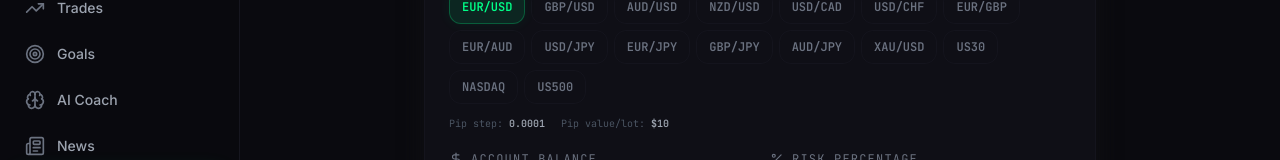
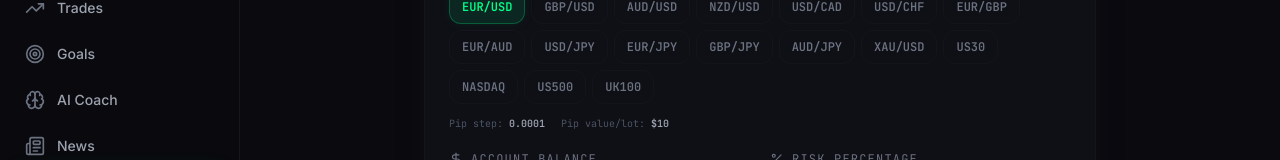
Before and after one commit to KAXUN01/jurnal-application, a Next.js app: page /calculator in a window 1280 px wide. Shown: the part 327-487 px from the top of the page. Built offline with nearby package versions, Linux system fonts and the light colour scheme; no server answers.

Commit message:
feat: add trade calculators, journal page, and specialized UI components for position management and AI coaching

```diff
--- a/src/app/ai-coach/page.tsx
+++ b/src/app/ai-coach/page.tsx
@@ -270,6 +270,7 @@ export default function AICoachPage() {
                                     <option value="GBPUSD">GBPUSD</option>
                                     <option value="AUDUSD">AUDUSD</option>
                                     <option value="US500">US500</option>
+                                    <option value="UK100">UK100</option>
                                 </Select>
                             </div>
 
--- a/src/app/calculator/page.tsx
+++ b/src/app/calculator/page.tsx
@@ -43,6 +43,7 @@ const FOREX_PAIRS: ForexPair[] = [
     { symbol: "US30", label: "US30", pipStep: 1, pipValuePerLot: 1, isJpy: false },
     { symbol: "NASDAQ", label: "NASDAQ", pipStep: 1, pipValuePerLot: 1, isJpy: false },
     { symbol: "US500", label: "US500", pipStep: 1, pipValuePerLot: 1, isJpy: false },
+    { symbol: "UK100", label: "UK100", pipStep: 1, pipValuePerLot: 1, isJpy: false },
 ];
 
 // ─── Input Field Component ──────────────────────────────────────────
@@ -253,7 +254,7 @@ export default function CalculatorPage() {
                                     className={`px-3 py-2 rounded-lg text-xs font-bold font-mono transition-all duration-200 border ${selectedPair === p.symbol
                                         ? p.isJpy
                                             ? "bg-neon-red/10 text-neon-red border-neon-red/25 shadow-[0_0_12px_rgba(255,59,92,0.08)]"
-                                            : (p.symbol === "XAUUSD" || p.symbol === "US30" || p.symbol === "US500")
+                                            : (p.symbol === "XAUUSD" || p.symbol === "US30" || p.symbol === "US500" || p.symbol === "UK100")
                                                 ? "bg-neon-yellow/10 text-neon-yellow border-neon-yellow/25 shadow-[0_0_12px_rgba(251,191,36,0.08)]"
                                                 : "bg-neon-green/10 text-neon-green border-neon-green/25 shadow-[0_0_12px_rgba(0,255,136,0.08)]"
                                         : "text-gray-500 border-surface-500/20 hover:text-gray-300 hover:border-surface-500/40"
@@ -282,6 +283,9 @@ export default function CalculatorPage() {
                             )}
                             {pair.symbol === "US500" && (
                                 <span className="text-[10px] font-mono text-neon-yellow/70">US500 (S&P 500)</span>
+                            )}
+                            {pair.symbol === "UK100" && (
+                                <span className="text-[10px] font-mono text-neon-yellow/70">UK100 (FTSE 100)</span>
                             )}
                         </div>
                     </div>
@@ -339,14 +343,14 @@ export default function CalculatorPage() {
                             icon={TrendingUp}
                             value={entry}
                             onChange={setEntry}
-                            placeholder={pair.isJpy ? "150.500" : pair.symbol === "XAUUSD" ? "2350.00" : (pair.symbol === "US30" || pair.symbol === "US500") ? "5500" : "1.0850"}
+                            placeholder={pair.isJpy ? "150.500" : pair.symbol === "XAUUSD" ? "2350.00" : (pair.symbol === "US30" || pair.symbol === "US500" || pair.symbol === "UK100") ? "5500" : "1.0850"}
                         />
                         <InputField
                             label="Stop Loss"
                             icon={ShieldX}
                             value={stopLoss}
                             onChange={setStopLoss}
-                            placeholder={pair.isJpy ? "150.000" : pair.symbol === "XAUUSD" ? "2340.00" : (pair.symbol === "US30" || pair.symbol === "US500") ? "5450" : "1.0800"}
+                            placeholder={pair.isJpy ? "150.000" : pair.symbol === "XAUUSD" ? "2340.00" : (pair.symbol === "US30" || pair.symbol === "US500" || pair.symbol === "UK100") ? "5450" : "1.0800"}
                         />
                     </div>
                 </CardContent>
--- a/src/app/journal/page.tsx
+++ b/src/app/journal/page.tsx
@@ -158,6 +158,7 @@ export default function JournalPage() {
                                 <option value="BTCUSD">BTCUSD</option>
                                 <option value="NASDAQ">NASDAQ</option>
                                 <option value="US500">US500</option>
+                                <option value="UK100">UK100</option>
                             </Select>
                         </div>
                         <div>
--- a/src/components/calculator-modal.tsx
+++ b/src/components/calculator-modal.tsx
@@ -42,6 +42,7 @@ const FOREX_PAIRS: ForexPair[] = [
     { symbol: "US30", label: "US30", journalKey: "US30", pipStep: 1, pipValuePerLot: 1, isJpy: false },
     { symbol: "NASDAQ", label: "NASDAQ", journalKey: "NASDAQ", pipStep: 1, pipValuePerLot: 1, isJpy: false },
     { symbol: "US500", label: "US500", journalKey: "US500", pipStep: 1, pipValuePerLot: 1, isJpy: false },
+    { symbol: "UK100", label: "UK100", journalKey: "UK100", pipStep: 1, pipValuePerLot: 1, isJpy: false },
 ];
 
 // ─── Props ───────────────────────────────────────────────────────────
@@ -218,7 +219,7 @@ export function PositionCalcModal({ open, onClose, onApply, prefill }: PositionC
                                     className={`px-2 py-1 rounded-md text-[10px] font-bold font-mono transition-all duration-200 border ${selectedPair === p.symbol
                                         ? p.isJpy
                                             ? "bg-neon-red/10 text-neon-red border-neon-red/25"
-                                            : (p.symbol === "XAUUSD" || p.symbol === "US30" || p.symbol === "US500")
+                                            : (p.symbol === "XAUUSD" || p.symbol === "US30" || p.symbol === "US500" || p.symbol === "UK100")
                                                 ? "bg-neon-yellow/10 text-neon-yellow border-neon-yellow/25"
                                                 : "bg-neon-green/10 text-neon-green border-neon-green/25"
                                         : "text-gray-500 border-surface-500/20 hover:text-gray-300"
@@ -273,14 +274,14 @@ export function PositionCalcModal({ open, onClose, onApply, prefill }: PositionC
                             icon={TrendingUp}
                             value={entry}
                             onChange={setEntry}
-                            placeholder={pair.isJpy ? "150.500" : pair.symbol === "XAUUSD" ? "2350.00" : (pair.symbol === "US30" || pair.symbol === "US500") ? "5500" : "1.0850"}
+                            placeholder={pair.isJpy ? "150.500" : pair.symbol === "XAUUSD" ? "2350.00" : (pair.symbol === "US30" || pair.symbol === "US500" || pair.symbol === "UK100") ? "5500" : "1.0850"}
                         />
                         <ModalInput
                             label="Stop Loss"
                             icon={ShieldX}
                             value={stopLoss}
                             onChange={setStopLoss}
-                            placeholder={pair.isJpy ? "150.000" : pair.symbol === "XAUUSD" ? "2340.00" : (pair.symbol === "US30" || pair.symbol === "US500") ? "5450" : "1.0800"}
+                            placeholder={pair.isJpy ? "150.000" : pair.symbol === "XAUUSD" ? "2340.00" : (pair.symbol === "US30" || pair.symbol === "US500" || pair.symbol === "UK100") ? "5450" : "1.0800"}
                         />
                     </div>
 
--- a/src/components/edit-trade-modal.tsx
+++ b/src/components/edit-trade-modal.tsx
@@ -149,6 +149,7 @@ export default function EditTradeModal({ trade, isOpen, onClose, onSave }: EditT
                                     <option value="XAUUSD">XAUUSD</option>
                                     <option value="BTCUSD">BTCUSD</option>
                                     <option value="US500">US500</option>
+                                    <option value="UK100">UK100</option>
                                 </Select>
                             </div>
                             <div>
```
